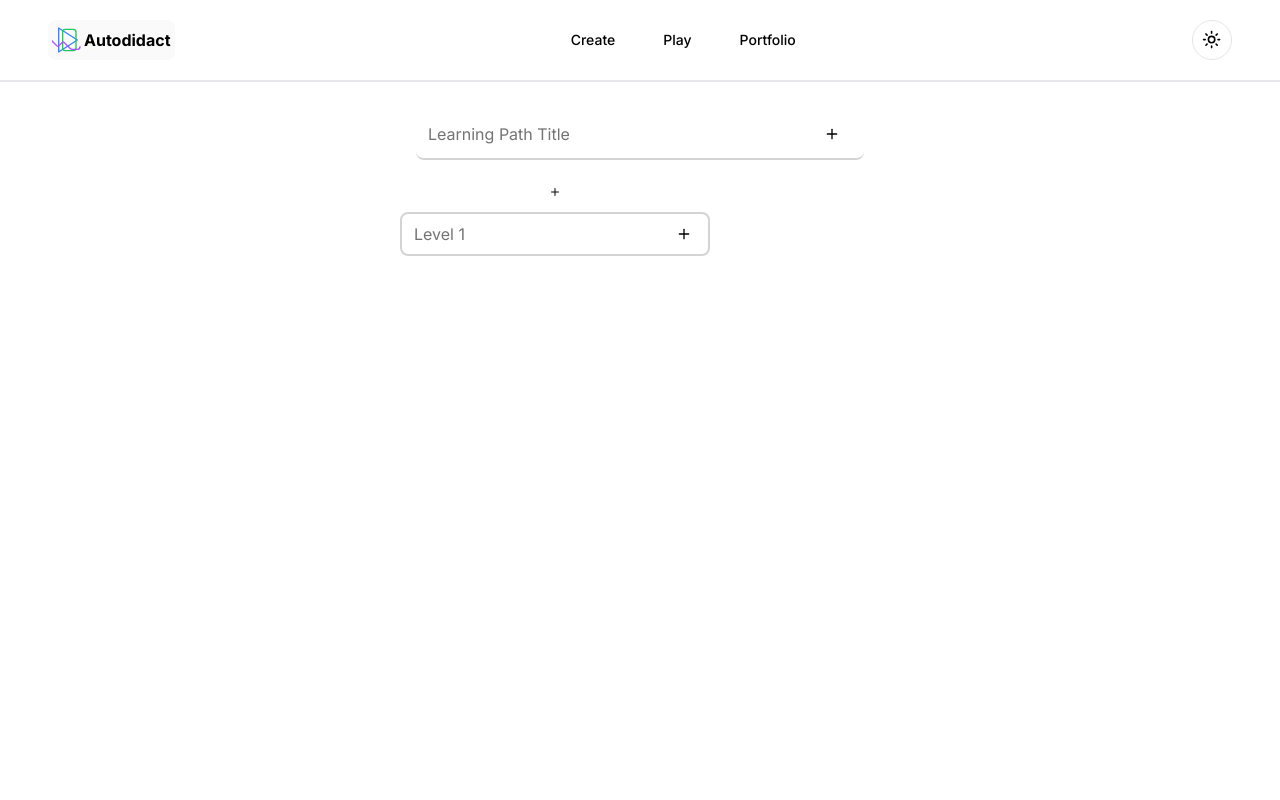
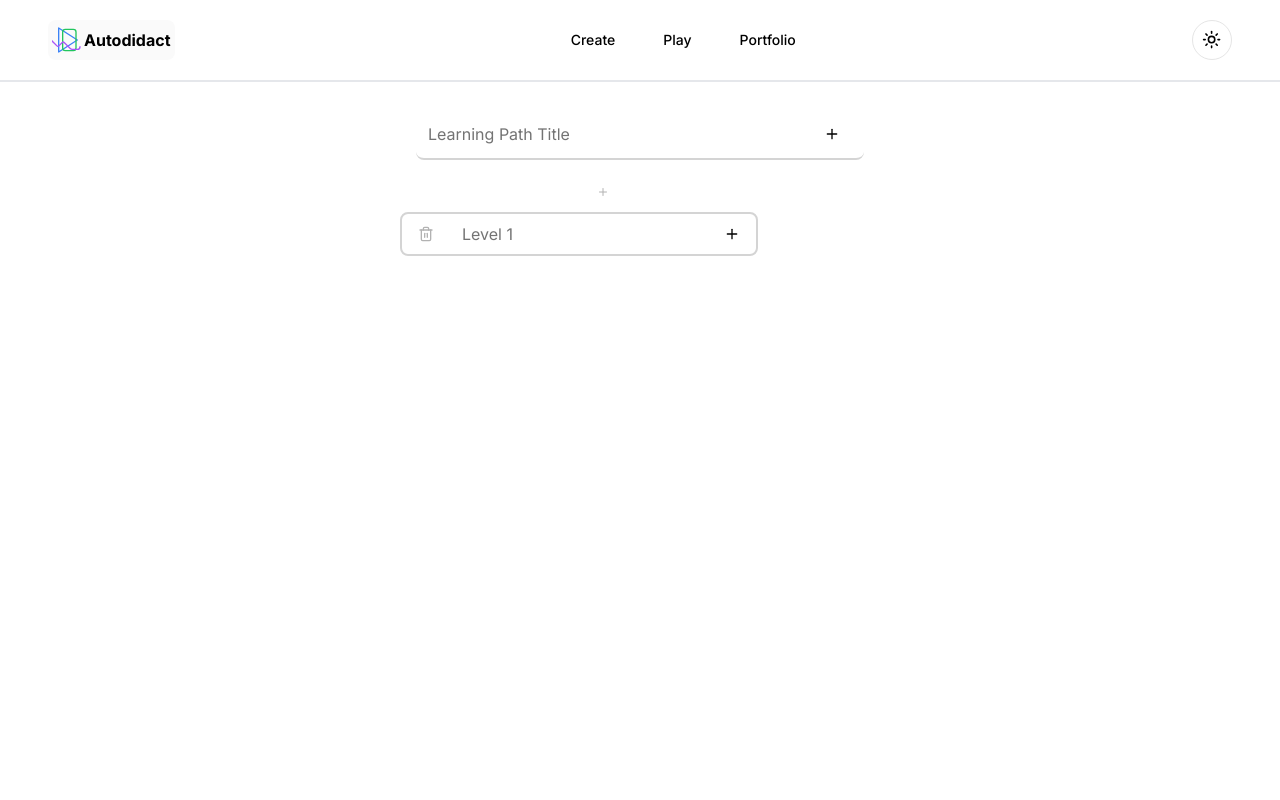
Before and after one commit to san-poon/nexus-adept, a Next.js app: page /feature-category-hierarchy/create in a window 1280 px wide. Both pictures are taken after a click on the button 832 px from the left and 134 px from the top of the page. Shown: the top 800 px of the page. Built offline with nearby package versions, Linux system fonts and the light colour scheme.

Commit message:
Add event handler to delete category & other minor changes

```diff
--- a/app/feature-category-hierarchy/components/CategoryBlock.tsx
+++ b/app/feature-category-hierarchy/components/CategoryBlock.tsx
@@ -1,16 +1,22 @@
 import { Input } from "@/components/ui/input";
 import { Button } from "@/components/ui/button";
 import { Hierarchy } from "../lib/types";
-import { Plus } from 'lucide-react';
+import { Plus, Trash2Icon } from 'lucide-react';
 import { cn } from "@/lib/utils";
 
-export default function CategoryBlock({ category, onChildCategoryInsert, onTitleUpdate, level }: { category: Hierarchy, onChildCategoryInsert: any, onTitleUpdate: any, level: number }) {
+export default function CategoryBlock({ category, onChildCategoryInsert, onTitleUpdate, onCategoryDelete, level }: { category: Hierarchy, onChildCategoryInsert: any, onTitleUpdate: any, onCategoryDelete: any, level: number }) {
     const maxDepth = 5;
     const canAddChildren = level < maxDepth;
     return (
         <div className={cn(
             "flex rounded-lg border-2 border-neutral-300 dark:border-neutral-700",
         )}>
+            <Button
+                onClick={() => onCategoryDelete(category.id)}
+                className="opacity-30 transition-opacity duration-300 hover:opacity-100"
+            >
+                <Trash2Icon className="w-4" />
+            </Button>
             <Input
                 autoFocus
                 className="text-base border-none focus-visible:ring-offset-0 dark:focus-visible:ring-0 focus-visible:ring-0 "
--- a/app/feature-category-hierarchy/components/CategoryHierarchy.tsx
+++ b/app/feature-category-hierarchy/components/CategoryHierarchy.tsx
@@ -90,6 +90,28 @@ export default function CategoryHierarchy() {
         setHierarchies(nextHierarchies);
     };
 
+    const handleCategoryDelete = (categoryID: string) => {
+        setHierarchies((prevHierarchies) => {
+            const categoryToDelete = prevHierarchies[categoryID];
+            const parentID = categoryToDelete.parentIDs[0]; // A category must have only one parentID
+
+            // Filter out the category to be deleted from the parent's childIDs
+            const updatedParentCategory = {
+                ...prevHierarchies[parentID],
+                childIDs: prevHierarchies[parentID].childIDs.filter((id) => id !== categoryID),
+            };
+
+            //Create a copy of the previous hierarchies without the deleted category
+            const updatedHierarchies = { ...prevHierarchies };
+            delete updatedHierarchies[categoryID];
+
+            return {
+                ...updatedHierarchies,
+                [parentID]: updatedParentCategory,
+            }
+        })
+    }
+
     // Root represents the title of the learning path and
     // make sure not to place delete button rendering it.
     const root = hierarchies[initialID];
@@ -113,6 +135,7 @@ export default function CategoryHierarchy() {
                         onChildCategoryInsert={handleChildCategoryInsert}
                         onSiblingCategoryInsert={handleSiblingCategoryInsert}
                         onTitleUpdate={handleCategoryTitleUpdate}
+                        onCategoryDelete={handleCategoryDelete}
                         level={1}
                     />
                 ))}
--- a/app/feature-category-hierarchy/components/HierarchyTree.tsx
+++ b/app/feature-category-hierarchy/components/HierarchyTree.tsx
@@ -2,8 +2,9 @@ import { useState } from "react";
 import CategoryBlock from "./CategoryBlock";
 import { Button } from "@/components/ui/button";
 import { HierarchyTreeProps } from "../lib/types";
-import { ChevronDown, ChevronRight, Plus } from "lucide-react";
-export default function HierarchyTree({ categoryID, hierarchies, onChildCategoryInsert, onSiblingCategoryInsert, onTitleUpdate, level }: HierarchyTreeProps) {
+import { ChevronDown, ChevronRight, PlusIcon, } from "lucide-react";
+import { cn } from "@/lib/utils";
+export default function HierarchyTree({ categoryID, hierarchies, onChildCategoryInsert, onSiblingCategoryInsert, onTitleUpdate, onCategoryDelete, level }: HierarchyTreeProps) {
     const [isExpanded, setIsExpanded] = useState(true);
 
     const handleHierarchyToggle = () => {
@@ -21,11 +22,12 @@ export default function HierarchyTree({ categoryID, hierarchies, onChildCategory
                     <div className="flex justify-center">
                         <Button
                             type="button"
+                            className="opacity-30 transition-opacity duration-300 hover:opacity-100"
                             onClick={() => {
                                 onSiblingCategoryInsert(category.id)
                             }}
                         >
-                            <Plus className="w-3 h-3" />
+                            <PlusIcon className="w-3 h-3" />
                         </Button>
                     </div>
                     <div className="flex justify-center">
@@ -33,23 +35,24 @@ export default function HierarchyTree({ categoryID, hierarchies, onChildCategory
                             category={category}
                             onChildCategoryInsert={() => { onChildCategoryInsert(category.id) }}
                             onTitleUpdate={onTitleUpdate}
+                            onCategoryDelete={onCategoryDelete}
                             level={level}
                         />
-                        {childIDs.length > 0 && (
-                            <Button onClick={handleHierarchyToggle}>
-                                {isExpanded
-                                    ? <ChevronDown className="w-4" />
-                                    : <ChevronRight className="w-4" />
-                                }
-                            </Button>
-                        )}
+                        <Button
+                            onClick={handleHierarchyToggle}
+                            className={cn(childIDs.length > 0 ? "opacity-100" : "opacity-0 cursor-default")}>
+                            {isExpanded
+                                ? <ChevronDown className="w-4" />
+                                : <ChevronRight className="w-4" />
+                            }
+                        </Button>
                     </div>
                 </div>
 
             </div>
             {isExpanded && childIDs.length > 0 && (
                 <div className=" border-s dark:border-neutral-700 border-neutral-300">
-                    <ul className=" ml-10 overflow-y-auto">
+                    <ul className=" ml-10 overflow-y-auto realtive">
                         {childIDs.map((childID: string) => {
                             const nextLevel = level + 1;
                             return (<HierarchyTree
@@ -59,6 +62,7 @@ export default function HierarchyTree({ categoryID, hierarchies, onChildCategory
                                 onChildCategoryInsert={onChildCategoryInsert}
                                 onSiblingCategoryInsert={onSiblingCategoryInsert}
                                 onTitleUpdate={onTitleUpdate}
+                                onCategoryDelete={onCategoryDelete}
                                 level={nextLevel}
                             />)
                         })}
--- a/app/feature-category-hierarchy/lib/types.ts
+++ b/app/feature-category-hierarchy/lib/types.ts
@@ -12,5 +12,6 @@ export type HierarchyTreeProps = {
     hierarchies: Record<string, Hierarchy>,
     onSiblingCategoryInsert: (siblingID: string) => void,
     onChildCategoryInsert: (parentID: string) => void,
+    onCategoryDelete: (categoryID: string) => void,
     onTitleUpdate: (id: string, title: string) => void
 };
```
